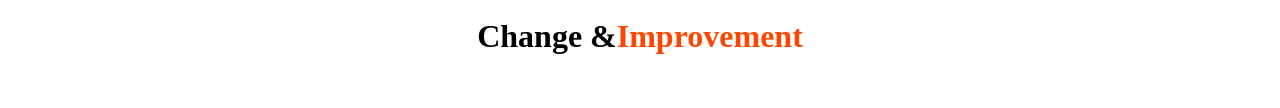
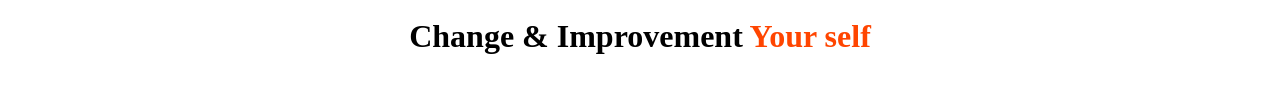
Before and after one commit to Kawsar-Hamid-Adan/Assignment1-portfolio, a plain HTML site: page index.html in a window 1280 px wide. Shown: the part 2118-2226 px from the top of the page. Drawn offline with Linux system fonts and the light colour scheme.

Commit message:
lastest update

```diff
--- a/index.html
+++ b/index.html
@@ -146,7 +146,7 @@
     </section>
 
     <h1 class="center">
-        Change &<span class="mission2022">Improvement </span>
+        Change & Improvement <span class="mission2022"> Your self </span>
     </h1>
     <section>
 
```
